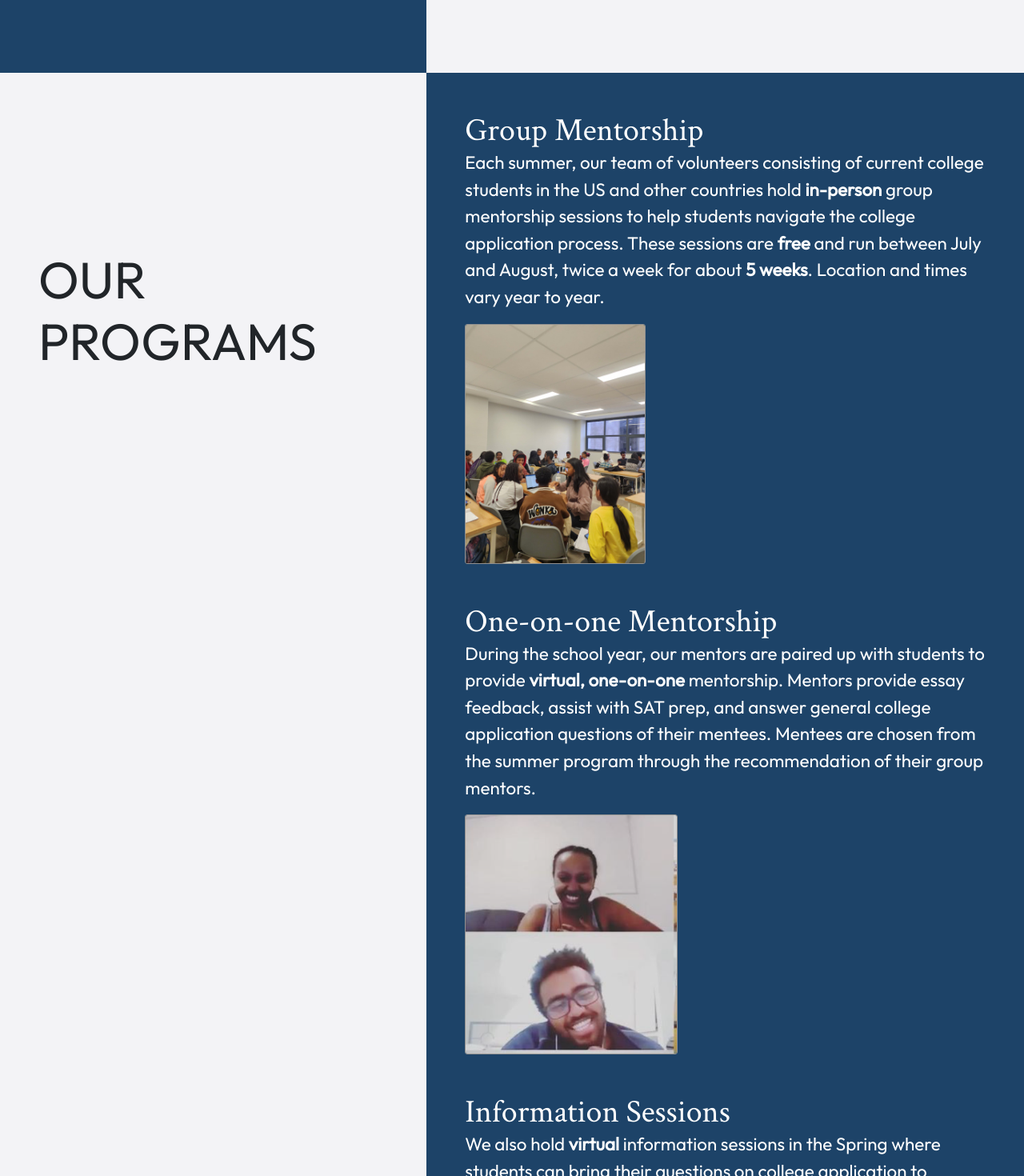
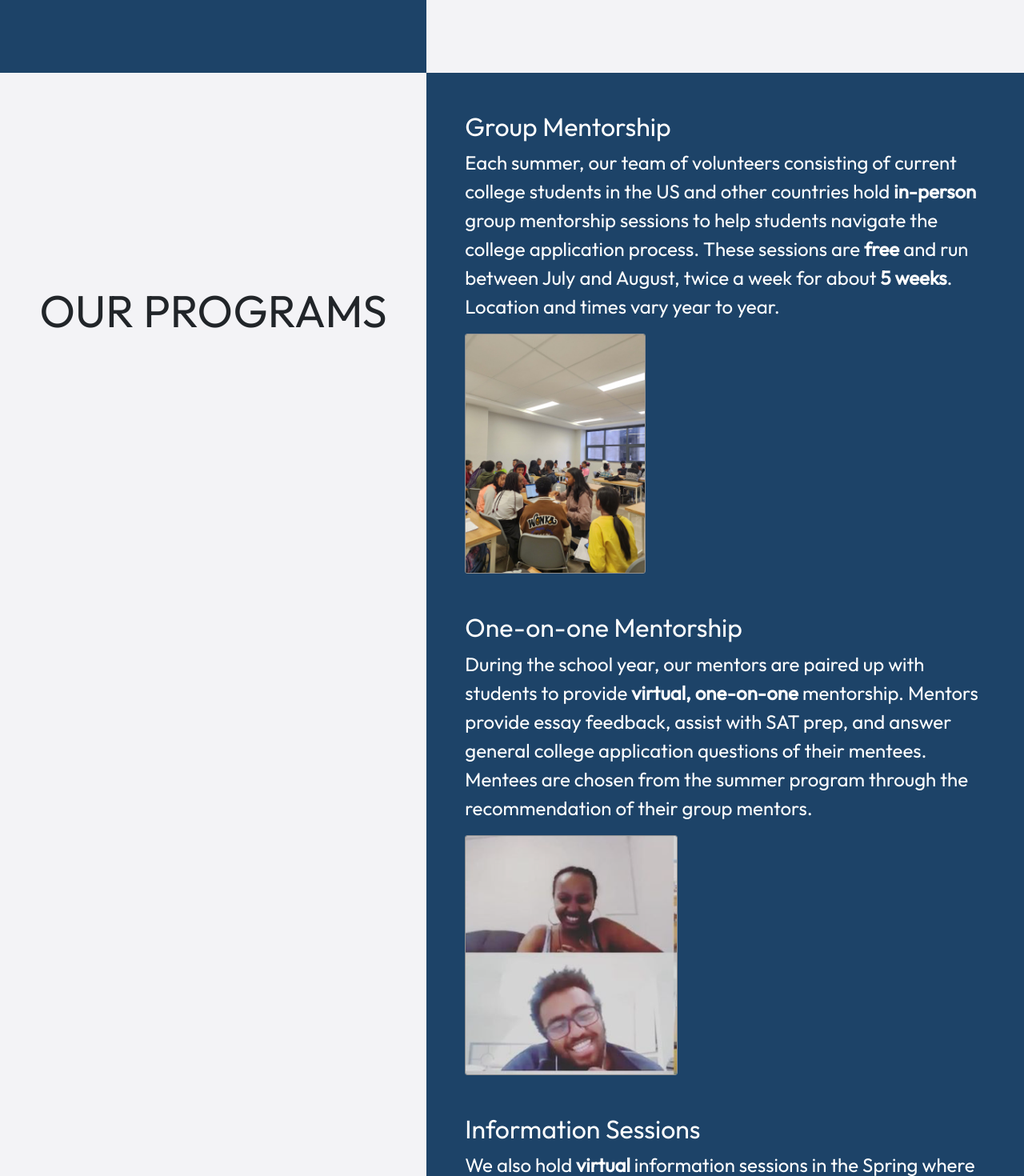
Before and after one commit to ctp-et/website, a React (Create React App) app: page / in a window 1280 px wide. Shown: the part 1280-2750 px from the top of the page at 80% size. Built offline with nearby package versions, Linux system fonts and the light colour scheme.

Commit message:
tweaked homepage layout

```diff
--- a/src/components/BottomNav.jsx
+++ b/src/components/BottomNav.jsx
@@ -11,7 +11,7 @@ function BottomNav() {
                 Got questions? Contact us at <b>ctpethio@gmail.com</b>.
                 <br />
                 <br />
-                Stay informed about announcements and updates by joining our <u><a href="https://t.me/ctpethiopia">Telegram channel</a></u> and by following our <u><a href="https://www.instagram.com/ctpethiopia/">Instagram page</a></u>.
+                Stay informed about announcements and updates by joining our <u><a href="https://t.me/ctpethiopia">Telegram channel</a></u> and following our <u><a href="https://www.instagram.com/ctpethiopia/">Instagram page</a></u>.
             </p>
         </div>
     </footer>
--- a/src/pages/home.css
+++ b/src/pages/home.css
@@ -15,12 +15,13 @@
 
 .section-header {
     margin: 0 auto;
-    font-size: 4rem;
+    font-size: 3.5rem;
     height: 500px;
     display: flex;
     flex-direction: column;
     justify-content: center;
     flex-wrap: wrap;
+    text-align: center;
 }
 
 .section-para {
@@ -33,6 +34,7 @@
     color: white;
 }
 
+/* Resort to a blue-main-white-accent theme when screen size is small */
 @media (max-width: 950px) {
     .home-section-header-container {
         background-color: #1D4368;
@@ -54,8 +56,12 @@
     row-gap: 50px;
 }
 
+.section-para h2 {
+    font-size: 2rem;
+}
+
 .section-para p {
-    font-size: 1.4rem;
+    font-size: 1.5rem;
 }
 
 .section-para img {
--- a/src/pages/home.jsx
+++ b/src/pages/home.jsx
@@ -7,8 +7,9 @@ import InfoSessionImage from '../assets/info-session.png';
 
 function Home() {
     useEffect(() => {
+
+        // Fade-in text elements upon scrolling
         const elements = document.querySelectorAll('.fade-in');
-
         function fadeinOnScroll() {
             elements.forEach(element => {
             if (!(element.classList.contains('visible')) && isInViewport(element)) {
@@ -18,6 +19,7 @@ function Home() {
             });
         };
 
+        // Helper for fadeinOnScroll; determines if element is within user view
         function isInViewport(element) {
             const rect = element.getBoundingClientRect();
             const fadeinPoint = 150;
@@ -57,7 +59,7 @@ function Home() {
                 </div>
                 <div className='col-12 col-md-7 p-5 bg-custom-blue home-section-para-container'>
                     <div className='row mb-5 section-para fade-in'>
-                        <h2 className="crimson-text">Group Mentorship</h2>
+                        <h2 className="p-0">Group Mentorship</h2>
                         <p className='p-0'>
                             Each summer, our team of volunteers consisting of current college students in the US and other countries hold <b>in-person</b> group mentorship sessions to help students navigate the college application process.
                             These sessions are <b>free</b> and run between July and August, twice a week for about <b>5 weeks</b>. Location and times vary year to year.
@@ -67,7 +69,7 @@ function Home() {
                         </div>
                     </div>
                     <div className='row mb-5 section-para fade-in'>
-                        <h3 className="crimson-text">One-on-one Mentorship</h3>
+                        <h2 className="p-0">One-on-one Mentorship</h2>
                         <p className='p-0'>
                             During the school year, our mentors are paired up with students to provide <b>virtual, one-on-one</b> mentorship. Mentors provide essay feedback, assist with SAT prep, and answer general college application questions of their mentees.
                             Mentees are chosen from the summer program through the recommendation of their group mentors.
@@ -77,7 +79,7 @@ function Home() {
                         </div>
                     </div>
                     <div className='row mb-5 section-para fade-in'>
-                        <h3 className="crimson-text">Information Sessions</h3>
+                        <h2 className="p-0">Information Sessions</h2>
                         <p className='p-0'>
                             We also hold <b>virtual</b> information sessions in the Spring where students can bring their questions on college application to recently-admitted students.
                             These sessions are typically held in early April for two days. Topics covered include navigating the Common App, financial aid, and standardized testing.
```
